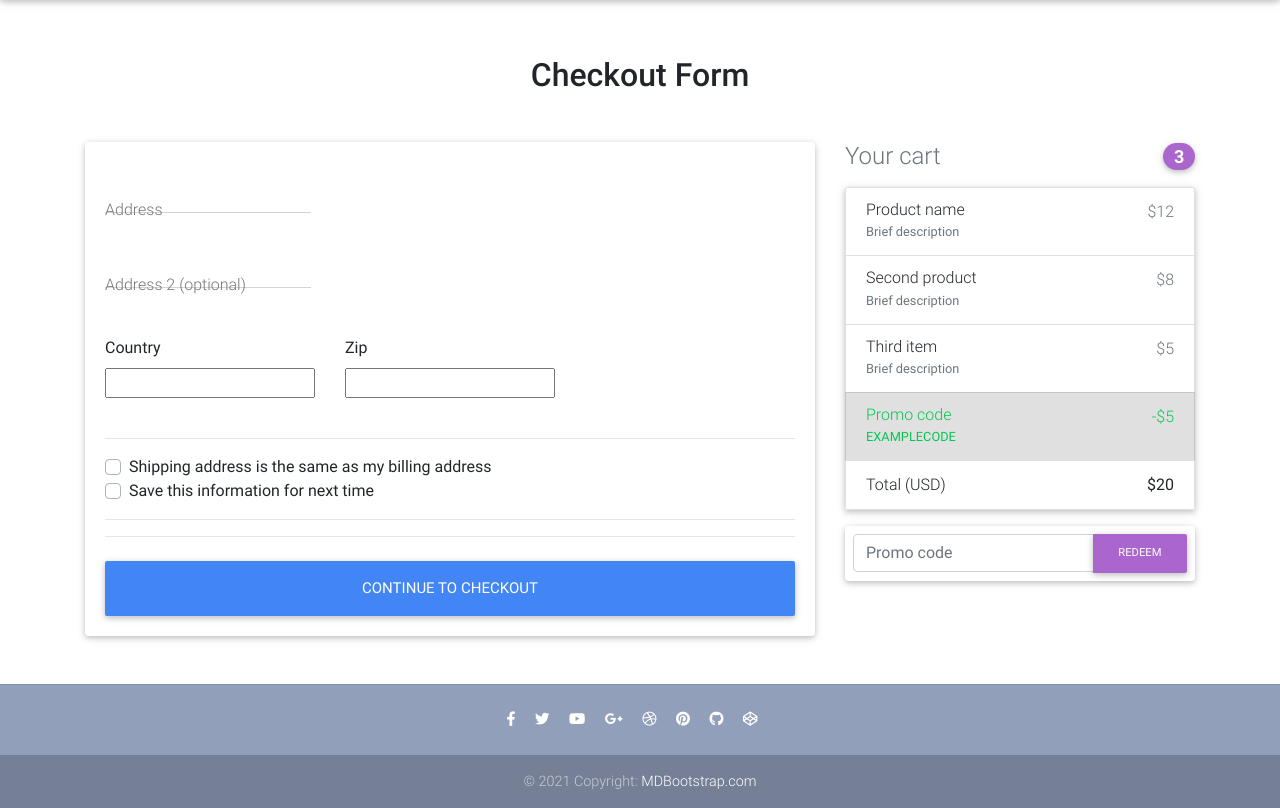
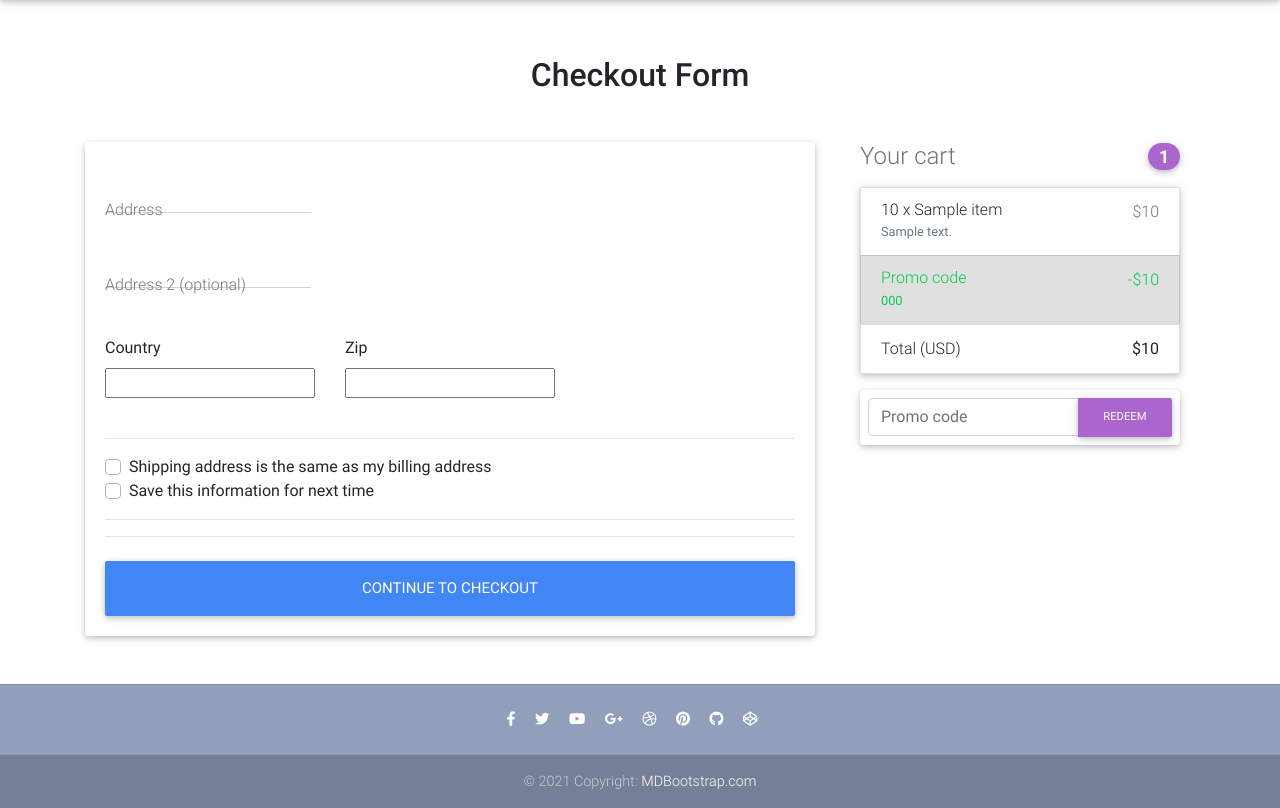
Before and after one commit to Brainisthekey/Django-eCommerce, a Django app: template templates/checkout-page.html in a window 1280 px wide. Shown: the part 64-872 px from the top of the page. Run offline with Django 3.2, Linux system fonts and the light colour scheme; the template is opened without the code that fills it: most values are stand-ins (such as "Sample title", 1, 10 or a date in 2020); form fields are guessed from the names that the template uses; parts of the project's set-up code (start-up, migrations or seed data) failed here and were passed over; some libraries are stand-ins or nearby versions.

Commit message:
feat:added the order-snippet.html

```diff
--- a/core/urls.py
+++ b/core/urls.py
@@ -1,5 +1,5 @@
 from django.urls import path
-from core.views import CheckoutView, HomeView, ItemDetailView, add_to_cart, remove_from_cart, OrderSummaryView, remove_single_item_from_cart, PaymentView
+from core.views import CheckoutView, HomeView, ItemDetailView, add_to_cart, remove_from_cart, OrderSummaryView, remove_single_item_from_cart, PaymentView, add_coupon
 
 app_name = 'core'
 
@@ -10,6 +10,7 @@
     path('payment/<payment_option>/', PaymentView.as_view(), name='payment'),
     path('product/<slug>/', ItemDetailView.as_view(), name='product'),
     path('add-to-cart/<slug>/', add_to_cart, name='add-to-cart'),
+    path('add-coupon/<code>/', add_coupon, name='add_coupon'),
     path('remove-from-cart/<slug>/', remove_from_cart, name='remove-from-cart'),
     path('remove-item-from-cart/<slug>/', remove_single_item_from_cart, name='remove_single_item_from_cart'),
 ]
--- a/core/views.py
+++ b/core/views.py
@@ -187,7 +187,10 @@
 def add_coupon(request, code):
     try:
         order_queryset = Order.objects.get(user=request.user, ordered=False)
-        coupon = get_coupon(request, code)
+        order_queryset.coupon = get_coupon(request, code)
+        order.save()
+        messages.success(request, "This coupon was successfully added to your order")
+        return redirect("core:checkout")
     except ObjectDoesNotExist:
         messages.info(request, "You do not have an active order")
         return redirect("core:checkout")
--- a/templates/checkout-page.html
+++ b/templates/checkout-page.html
@@ -95,61 +95,7 @@
 
         <!--Grid column-->
         <div class="col-md-4 mb-4">
-
-          <!-- Heading -->
-          <h4 class="d-flex justify-content-between align-items-center mb-3">
-            <span class="text-muted">Your cart</span>
-            <span class="badge badge-secondary badge-pill">3</span>
-          </h4>
-
-          <!-- Cart -->
-          <ul class="list-group mb-3 z-depth-1">
-            <li class="list-group-item d-flex justify-content-between lh-condensed">
-              <div>
-                <h6 class="my-0">Product name</h6>
-                <small class="text-muted">Brief description</small>
-              </div>
-              <span class="text-muted">$12</span>
-            </li>
-            <li class="list-group-item d-flex justify-content-between lh-condensed">
-              <div>
-                <h6 class="my-0">Second product</h6>
-                <small class="text-muted">Brief description</small>
-              </div>
-              <span class="text-muted">$8</span>
-            </li>
-            <li class="list-group-item d-flex justify-content-between lh-condensed">
-              <div>
-                <h6 class="my-0">Third item</h6>
-                <small class="text-muted">Brief description</small>
-              </div>
-              <span class="text-muted">$5</span>
-            </li>
-            <li class="list-group-item d-flex justify-content-between bg-light">
-              <div class="text-success">
-                <h6 class="my-0">Promo code</h6>
-                <small>EXAMPLECODE</small>
-              </div>
-              <span class="text-success">-$5</span>
-            </li>
-            <li class="list-group-item d-flex justify-content-between">
-              <span>Total (USD)</span>
-              <strong>$20</strong>
-            </li>
-          </ul>
-          <!-- Cart -->
-
-          <!-- Promo code -->
-          <form class="card p-2">
-            <div class="input-group">
-              <input type="text" class="form-control" placeholder="Promo code" aria-label="Recipient's username" aria-describedby="basic-addon2">
-              <div class="input-group-append">
-                <button class="btn btn-secondary btn-md waves-effect m-0" type="button">Redeem</button>
-              </div>
-            </div>
-          </form>
-          <!-- Promo code -->
-
+          {% include "order-snippet.html" %}
         </div>
         <!--Grid column-->
 
--- /dev/null
+++ b/templates/order-snippet.html
@@ -0,0 +1,52 @@
+<div class="col-md-12 mb-4">
+    <h4 class="d-flex justify-content-between align-items-center mb-3">
+    <span class="text-muted">Your cart</span>
+    <span class="badge badge-secondary badge-pill">{{ order.items.count }}</span>
+    </h4>
+    <ul class="list-group mb-3 z-depth-1">
+    {% for order_item in order.items.all %}
+    <li class="list-group-item d-flex justify-content-between lh-condensed">
+        <div>
+        <h6 class="my-0">{{ order_item.quantity }} x {{ order_item.item.title}}</h6>
+        <small class="text-muted">{{ order_item.item.description}}</small>
+        </div>
+        <span class="text-muted">${{ order_item.get_final_price }}</span>
+    </li>
+    {% endfor %}
+    {% if order.coupon %}
+    <li class="list-group-item d-flex justify-content-between bg-light">
+        <div class="text-success">
+        <h6 class="my-0">Promo code</h6>
+        <small>{{ order.coupon.code }}</small>
+        </div>
+        <span class="text-success">-${{ order.coupon.amount }}</span>
+    </li>
+    {% endif %}
+    <li class="list-group-item d-flex justify-content-between">
+        <span>Total (USD)</span>
+        <strong>${{ order.get_total }}</strong>
+    </li>
+    </ul>
+
+    {% if DISPLAY_COUPON_FORM %}
+    <form class="card p-2" action="{% url 'core:add-coupon' %}" method="POST">
+        {% csrf_token %}
+        <div class="input-group">
+            {{ couponform.code }}
+            <div class="input-group-append">
+            <button class="btn btn-secondary btn-md waves-effect m-0" type="submit">Redeem</button>
+            </div>
+        </div>
+    </form>
+    {% endif %}
+
+    <form class="card p-2">
+        <div class="input-group">
+            <input type="text" class="form-control" placeholder="Promo code" aria-label="Recipient's username" aria-describedby="basic-addon2">
+            <div class="input-group-append">
+            <button class="btn btn-secondary btn-md waves-effect m-0" type="button">Redeem</button>
+            </div>
+        </div>
+    </form>
+
+</div>
```
